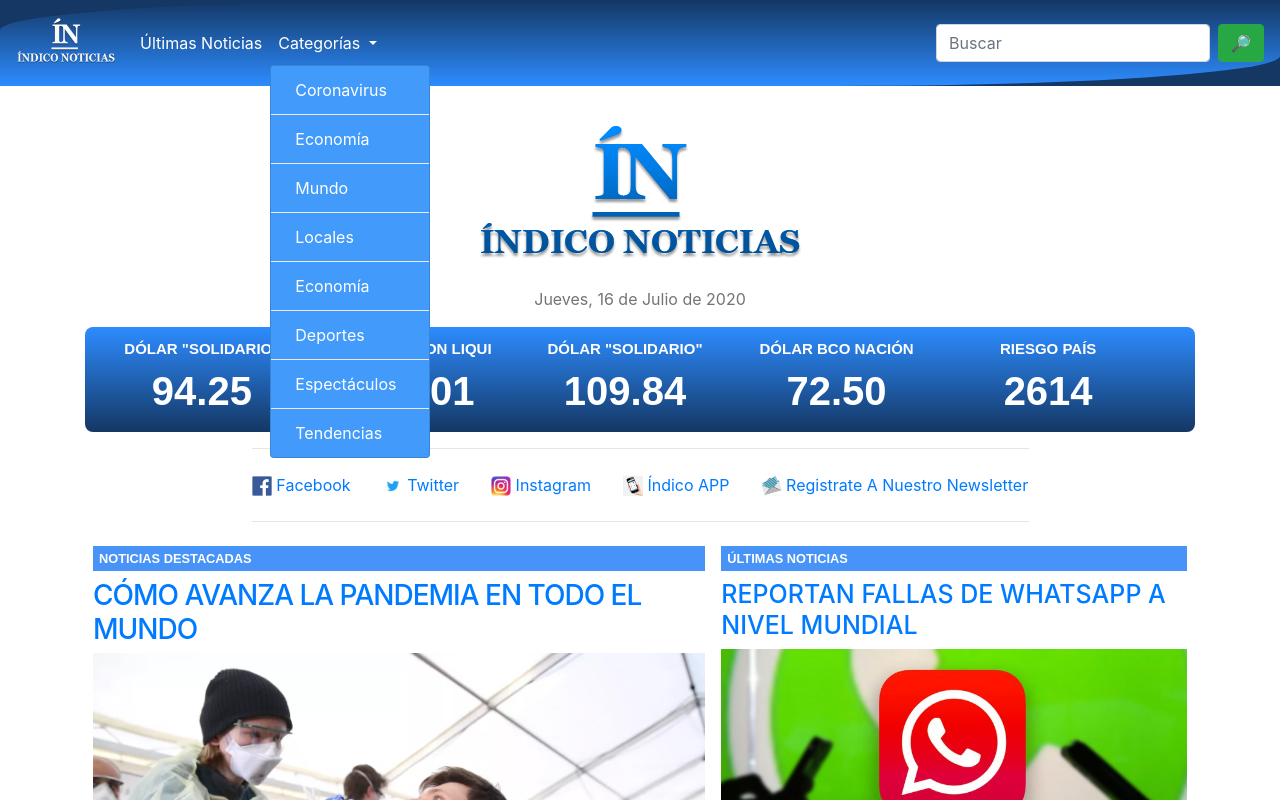
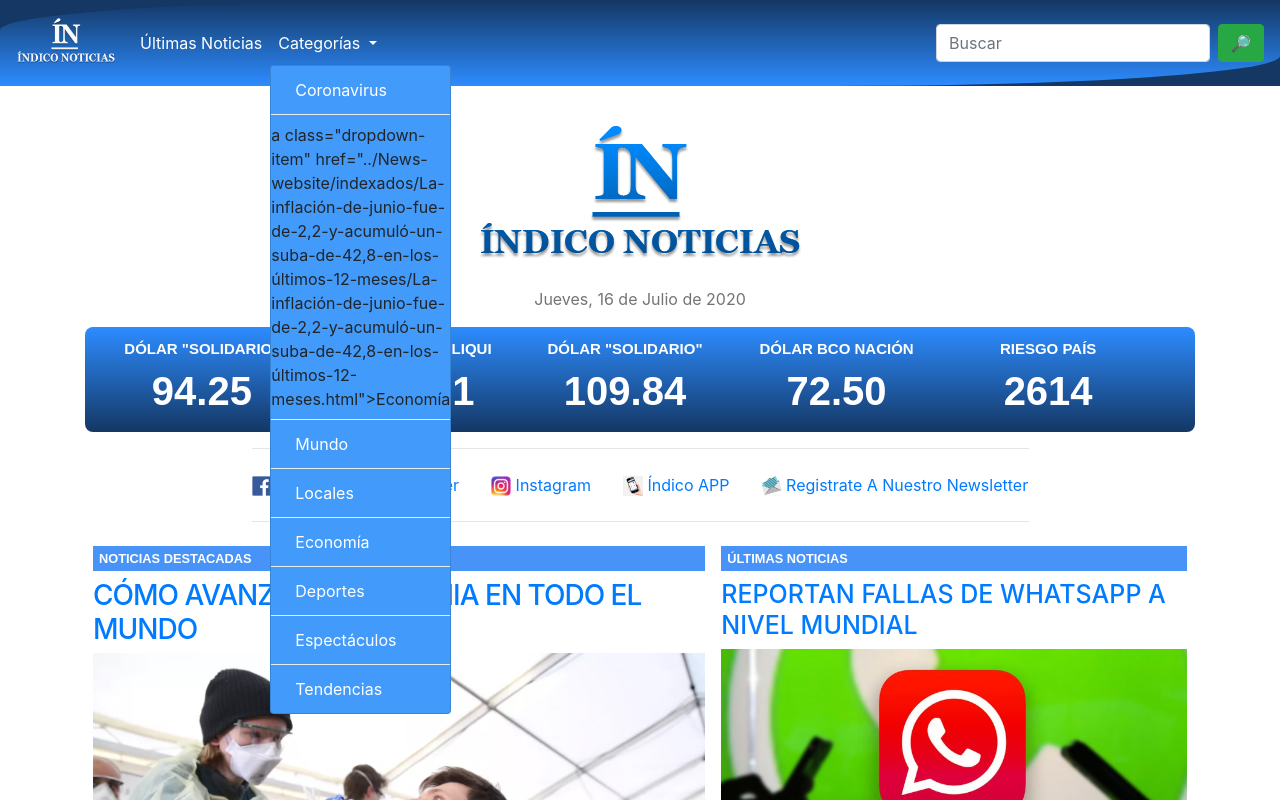
Before and after one commit to Paulazarte/News-website-project, a plain HTML site: page index.html in a window 1280 px wide. Both pictures are taken after a click on the button "Categorías". Shown: the top 800 px of the page. Drawn offline with nearby package versions, Linux system fonts and the light colour scheme; a script that the page names is missing.

Commit message:
Update index.html

```diff
--- a/index.html
+++ b/index.html
@@ -39,7 +39,7 @@
                             <a class="dropdown-item"
                                 href="../News-website/indexados/como-avanza-la-pandemia-en-todo-el-mundo/como-avanza-la-pandemia-en-todo-el-mundo.html">Coronavirus</a>
                             <div class="dropdown-divider"></div>
-                            <a class="dropdown-item"
+                            a class="dropdown-item"
                                 href="../News-website/indexados/La-inflación-de-junio-fue-de-2,2-y-acumuló-un- suba-de-42,8-en-los-últimos-12-meses/La-inflación-de-junio-fue-de-2,2-y-acumuló-un- suba-de-42,8-en-los-últimos-12-meses.html">Economía</a>
                             <div class="dropdown-divider"></div>
                             <a class="dropdown-item"
```
